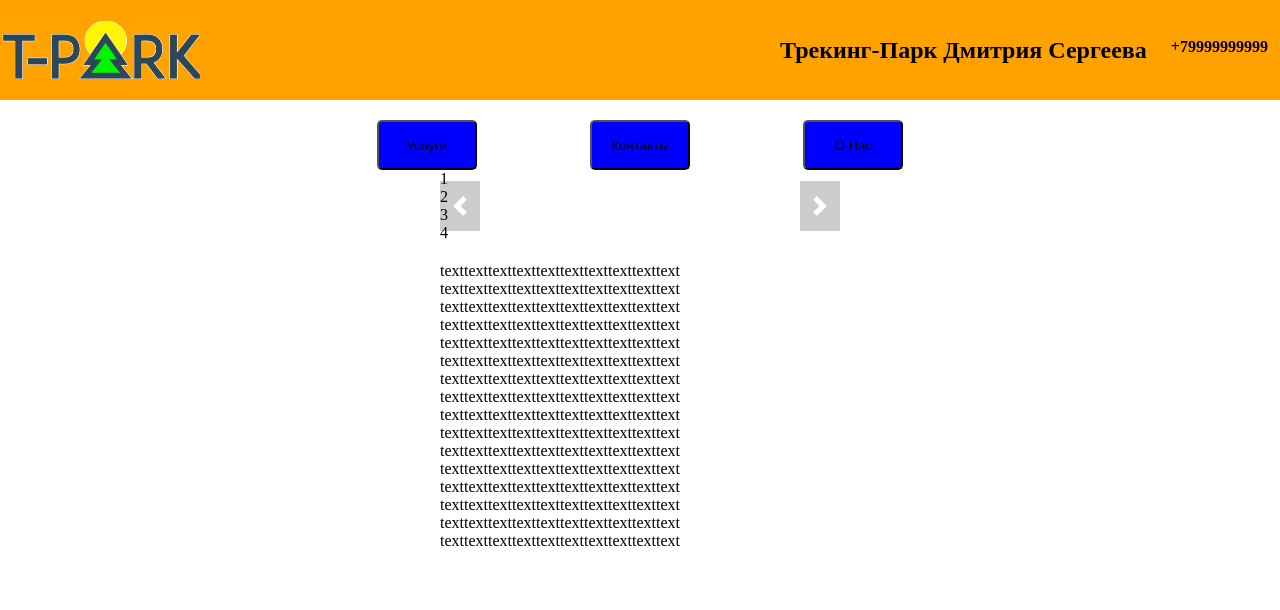
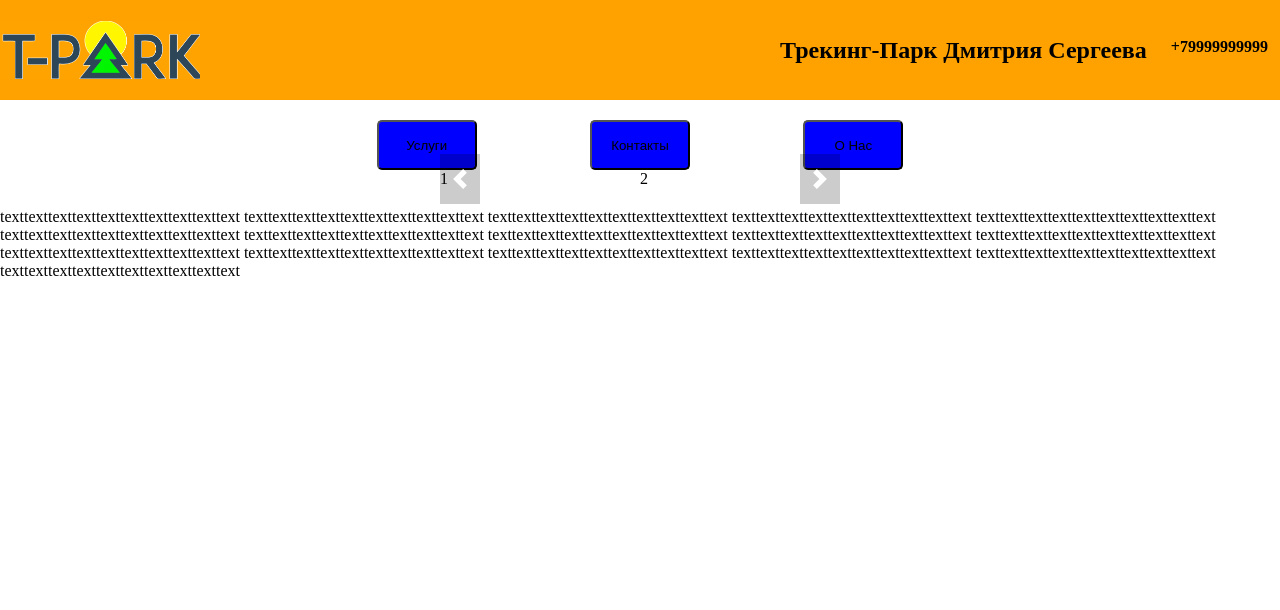
Before and after one commit to normalisht/TParkSite, a Flask app: page / in a window 1280 px wide. Shown: the top 610 px of the page. Run offline with Flask 2, Linux system fonts and the light colour scheme; some libraries are stand-ins or nearby versions.

Commit message:
slider fix

```diff
--- a/app/main/routes.py
+++ b/app/main/routes.py
@@ -3,8 +3,8 @@ from app.main import bp
 from app import db
 
 
-@bp.route('/')
-@bp.route('/TPark')
+@bp.route('/', methods=['GET'])
+@bp.route('/TPark', methods=['GET'])
 def index():
 
     return render_template('main/main.html')
--- a/app/static/main.css
+++ b/app/static/main.css
@@ -1,8 +1,7 @@
+@charset "UTF-8";
 
-.body {
+body {
     margin:  0;
-
-
 }
 
 
@@ -90,6 +89,4 @@
 .img_logo {
     max-width: 200px;
     max-height: 100px;
-
-
 }
--- a/app/templates/main/base.html
+++ b/app/templates/main/base.html
@@ -4,10 +4,9 @@
     <meta name="viewport" content="width=device-width, initial-scale=1" charset="UTF-8">
     <meta http-equiv="content-type" content="text/html; charset=UTF-8" />
     <link rel="stylesheet" href="{{ url_for('static', filename='main.css') }}">
-    <link rel="shortcut icon" type="image/x-icon" href="{ url_for('static', filename="favicon.ico") }" />
-    <link rel="stylesheet" href="{{ url_for('static', filename='slider.js') }}">
+    <link rel="shortcut icon" type="image/x-icon" href="{{ url_for('static', filename="favicon.ico") }}" />
     <link rel="stylesheet" href="{{ url_for('static', filename='slider.css') }}">
-    <script defer src="{{ url_for('static', filename='main.css') }}"></script>
+    <script src="{{ url_for('static', filename='slider.js') }}"></script>
     <script src="https://ajax.googleapis.com/ajax/libs/jquery/3.4.1/jquery.min.js"></script>
     <script src="https://ajax.googleapis.com/ajax/libs/jqueryui/1.8/jquery-ui.min.js"></script>
     {% if title %}
@@ -15,8 +14,6 @@
     {% else %}
         <title>Т-Парк</title>
     {% endif %}
-
-
 </head>
 
 <body id="body" style="margin: 0px">
--- a/app/templates/main/main.html
+++ b/app/templates/main/main.html
@@ -12,21 +12,21 @@
     <div class="block_slider">
         <div class="slider">
             <div class="slider__container">
-            <div class="slider_wrapper">
-                <div class="slider_items">
-                    <div class="slider_item">
+                <div class="slider__wrapper">
+                    <div class="slider__items">
+                        <div class="slider__item">
                             <!-- Контент 1 слайда -->
                             1
                         </div>
-                    <div class="slider_item">
+                        <div class="slider__item">
                             <!-- Контент 2 слайда -->
                             2
                         </div>
-                    <div class="slider_item">
+                        <div class="slider__item">
                             <!-- Контент 3 слайда -->
                             3
                         </div>
-                    <div class="slider_item">
+                        <div class="slider__item">
                             <!-- Контент 4 слайда -->
                             4
                         </div>
@@ -37,6 +37,7 @@
             <!-- Стрелки для перехода к предыдущему и следующему слайду -->
             <a class="slider__control slider__control_prev" href="#" role="button" data-slide="prev"></a>
             <a class="slider__control slider__control_next" href="#" role="button" data-slide="next"></a>
+        </div>
     </div>
 
 
```
Lines whose indentation alone changed are shown as unchanged.
